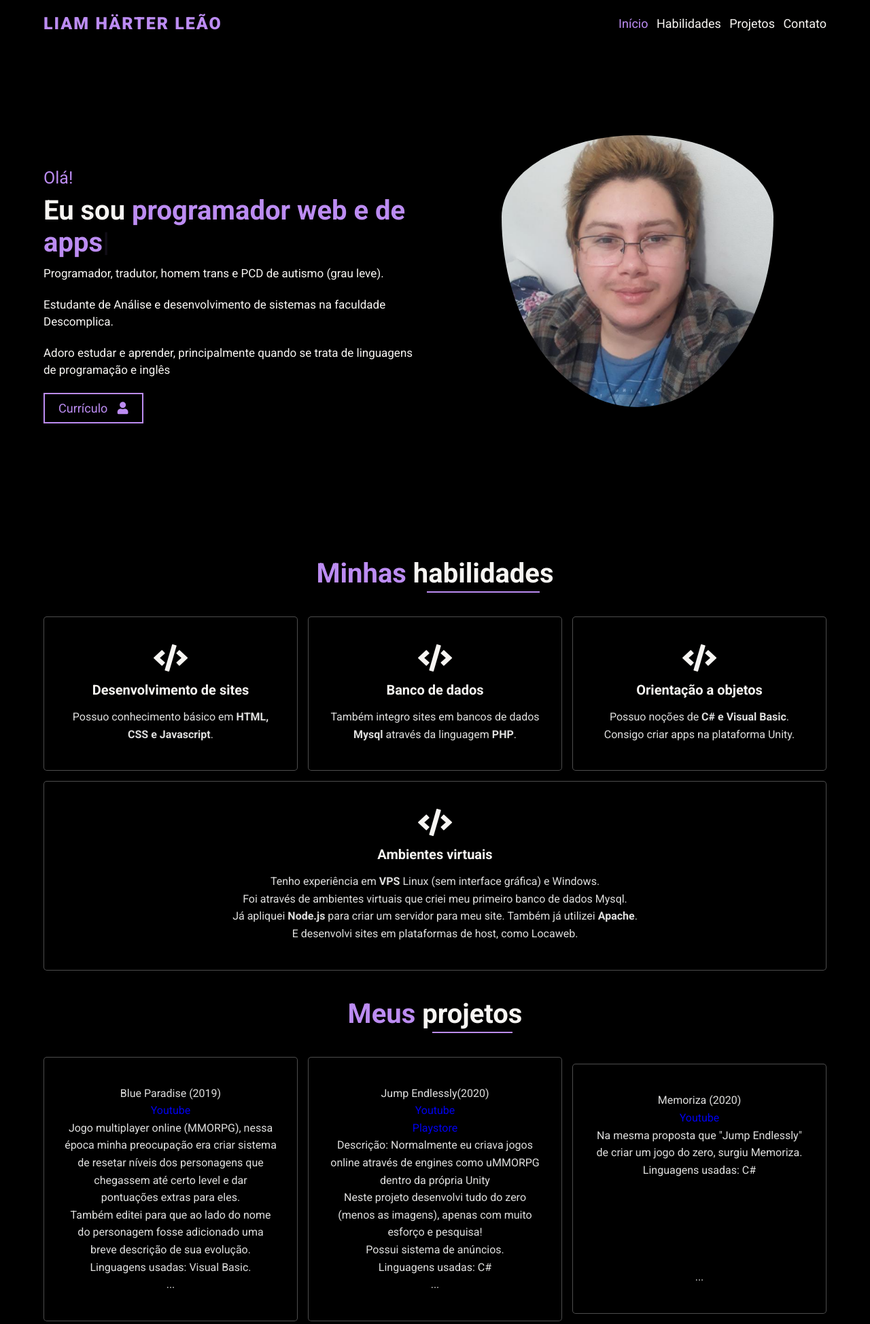
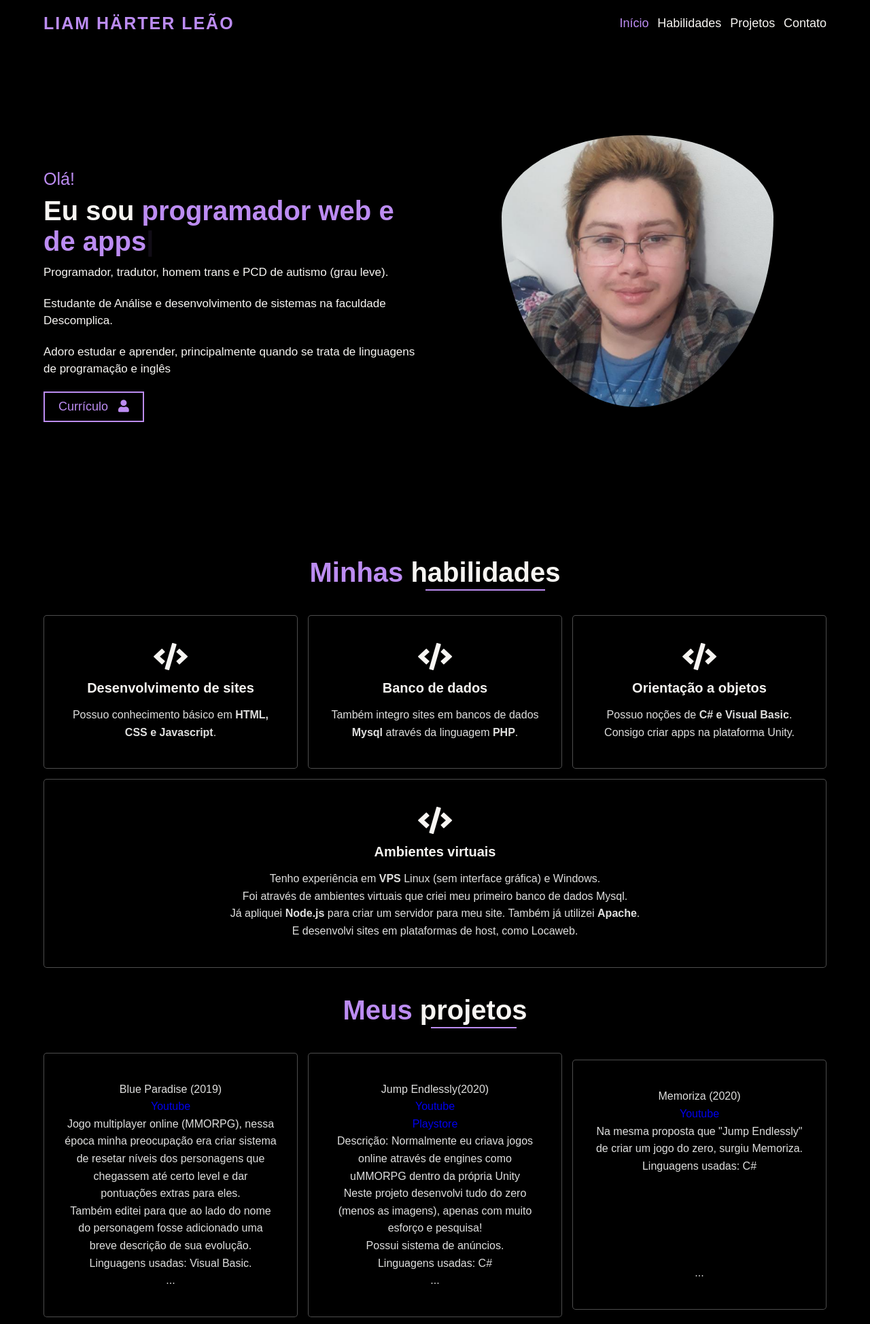
Before and after one commit to liamharter/website, a PHP site: page / in a window 1280 px wide. Shown: the top 1948 px of the page at 68% size. Run offline with PHP 8.4, Linux system fonts and the light colour scheme.

Commit message:
Update main.css

```diff
--- a/assets/css/main.css
+++ b/assets/css/main.css
@@ -20,7 +20,6 @@
 
 
 /*--------------------- 0- Global CSS (Start) ---------------------*/
-@import url('https://fonts.googleapis.com/css2?family=Roboto:wght@100;300;400;500;700;900&display=swap');
 
 :root{
     --purple: #BC8CF2;
@@ -30,7 +29,7 @@
 }
 
 *{
-    font-family: 'Roboto', sans-serif;
+    font-family: sans-serif;
     -webkit-box-sizing: border-box;
             box-sizing: border-box;
     margin: 0;
```
